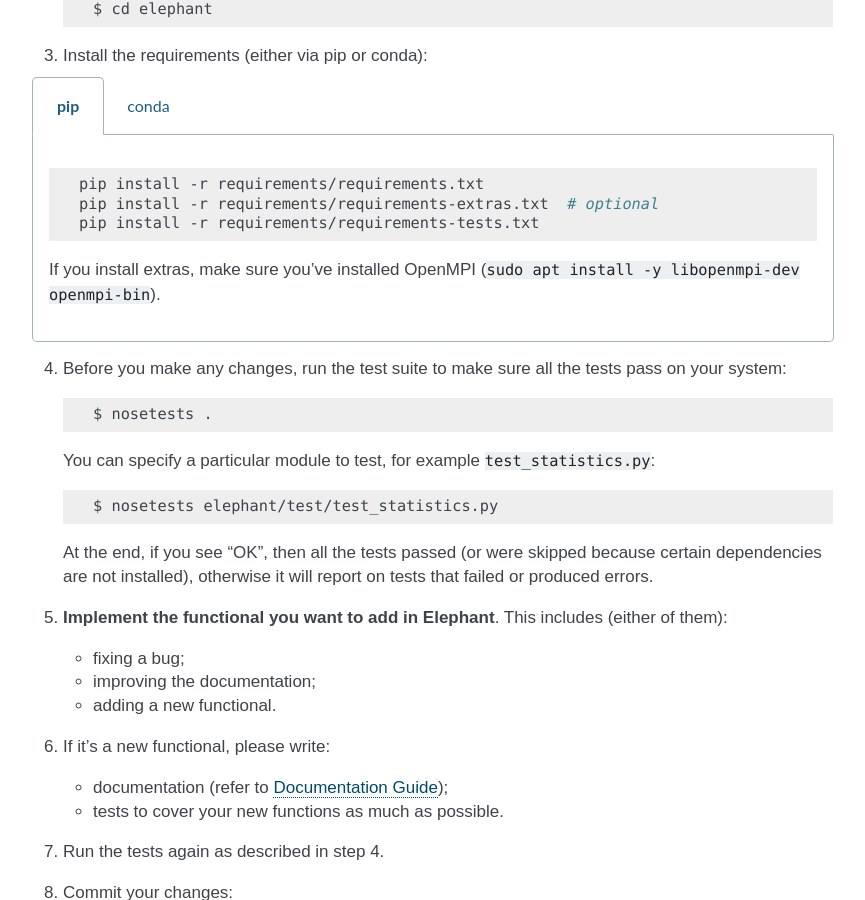
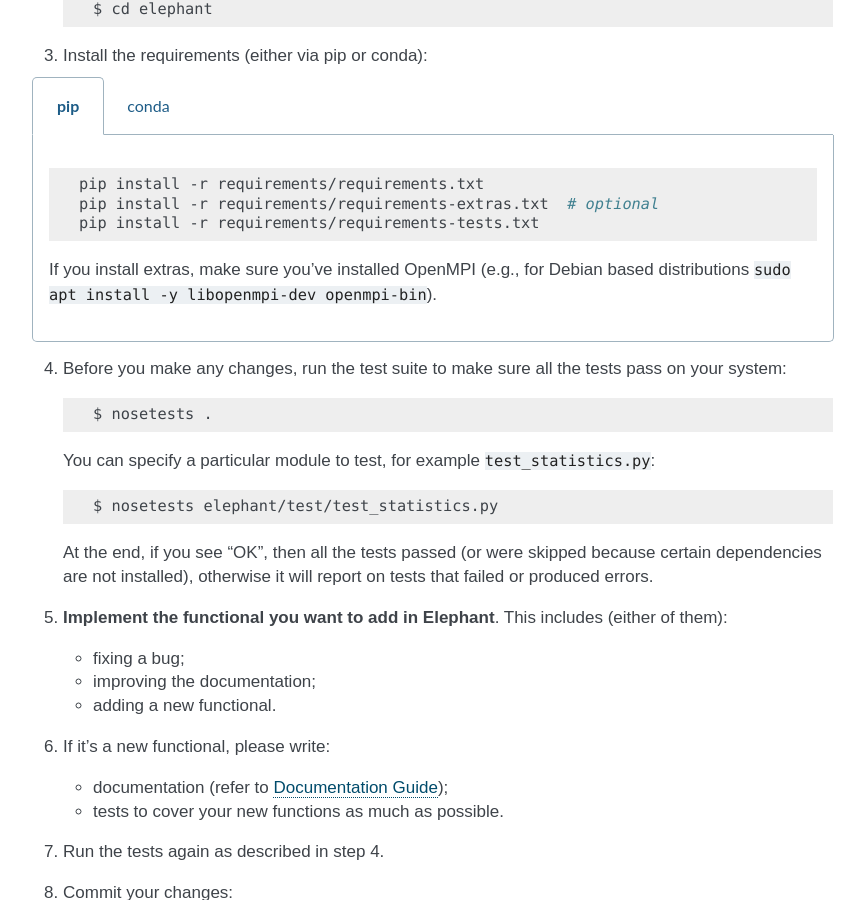
Before and after one commit to NeuralEnsemble/elephant, a Sphinx documentation site: the page built from doc/developers_guide.rst, in a window 1280 px wide and 900 px high, scrolled down 518 px. Shown: the whole window, without its empty margins (317-1182 px from the left). Built offline with Sphinx 7.4.7, drawn with Linux system fonts in a browser that asks for light colours; formulas are drawn with MathJax 3.

Commit message:
Update doc/developers_guide.rst
Co-authored-by: Michael Denker <m.denker@fz-juelich.de>

```diff
--- a/doc/developers_guide.rst
+++ b/doc/developers_guide.rst
@@ -44,7 +44,7 @@ Developers' Guide
             pip install -r requirements/requirements-tests.txt
 
         If you install extras, make sure you've installed OpenMPI
-        (``sudo apt install -y libopenmpi-dev openmpi-bin``).
+        (e.g., for Debian based distributions ``sudo apt install -y libopenmpi-dev openmpi-bin``).
 
     .. tab:: conda
 
```
